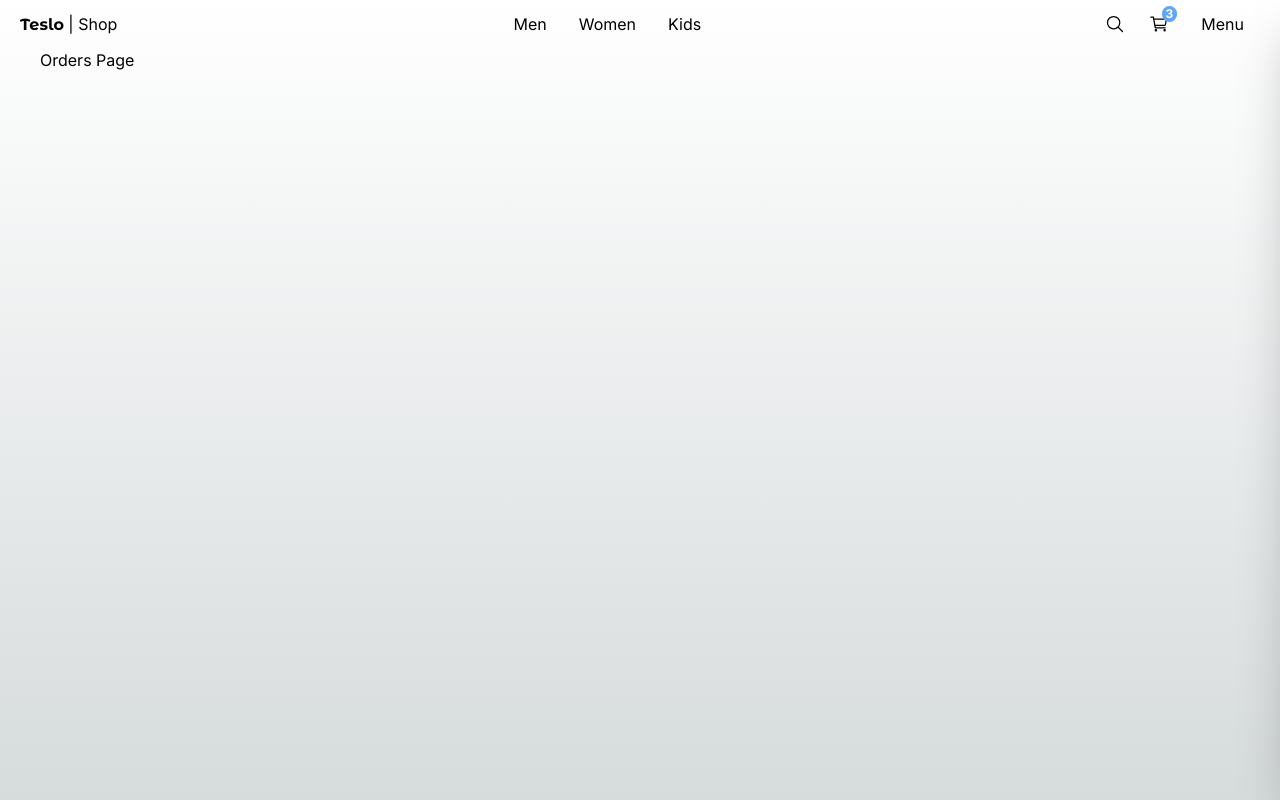
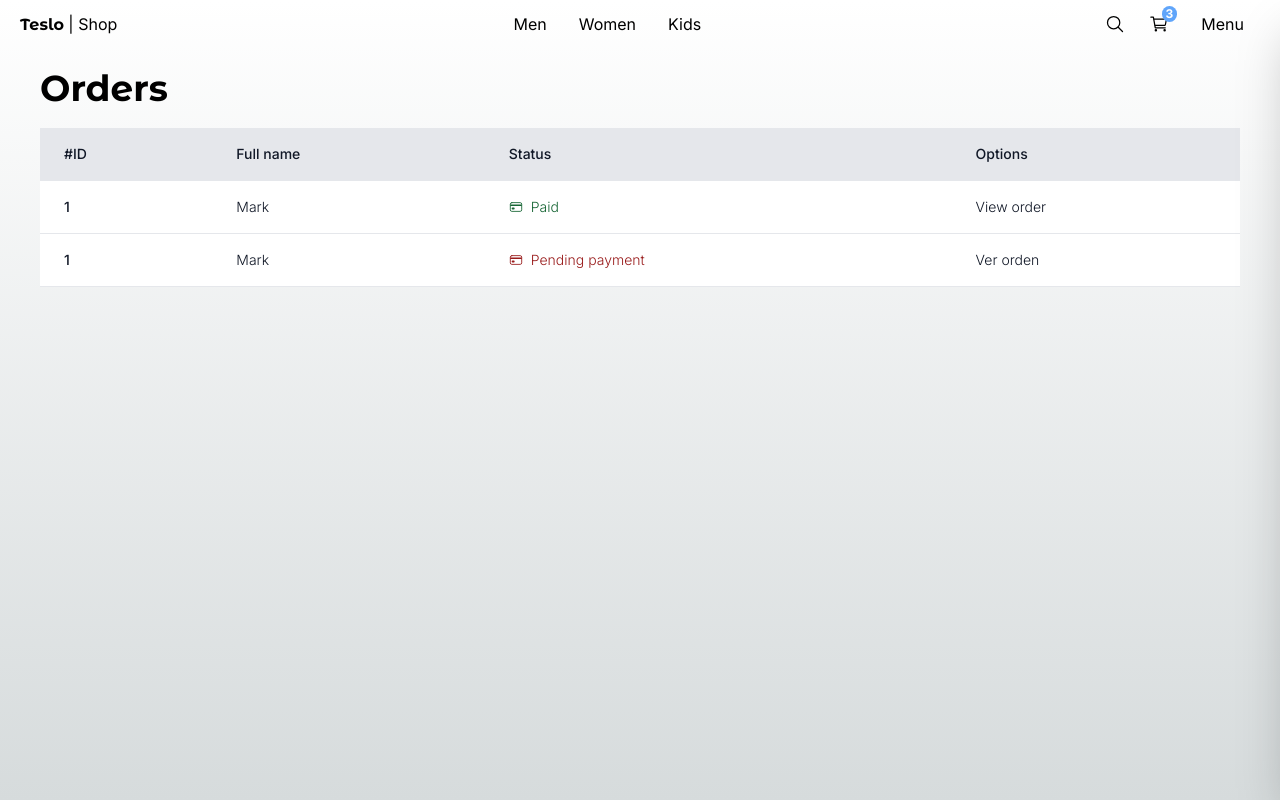
Before and after one commit to Carloslt5/next-course, a Next.js app in the folder 04-teslo-shop/: page /orders in a window 1280 px wide. Built offline with nearby package versions, Linux system fonts and the light colour scheme.

Commit message:
🔨 task: add orders list page

```diff
--- a/04-teslo-shop/src/app/(shop)/orders/page.tsx
+++ b/04-teslo-shop/src/app/(shop)/orders/page.tsx
@@ -1,7 +1,61 @@
+import { Title } from "@/components/ui/Title";
+import Link from "next/link";
+import { IoCardOutline } from "react-icons/io5";
+
 export default function OrdersPage() {
   return (
-    <div>
-      <h1>Orders Page</h1>
-    </div>
+    <>
+      <Title title="Orders" />
+
+      <div className="mb-10">
+        <table className="min-w-full">
+          <thead className="bg-gray-200 border-b">
+            <tr>
+              <th scope="col" className="text-sm font-medium text-gray-900 px-6 py-4 text-left">
+                #ID
+              </th>
+              <th scope="col" className="text-sm font-medium text-gray-900 px-6 py-4 text-left">
+                Full name
+              </th>
+              <th scope="col" className="text-sm font-medium text-gray-900 px-6 py-4 text-left">
+                Status
+              </th>
+              <th scope="col" className="text-sm font-medium text-gray-900 px-6 py-4 text-left">
+                Options
+              </th>
+            </tr>
+          </thead>
+          <tbody>
+            <tr className="bg-white border-b transition duration-300 ease-in-out hover:bg-gray-100">
+              <td className="px-6 py-4 whitespace-nowrap text-sm font-medium text-gray-900">1</td>
+              <td className="text-sm text-gray-900 font-light px-6 py-4 whitespace-nowrap">Mark</td>
+              <td className="flex items-center text-sm  text-gray-900 font-light px-6 py-4 whitespace-nowrap">
+                <IoCardOutline className="text-green-800" />
+                <span className="mx-2 text-green-800">Paid</span>
+              </td>
+              <td className="text-sm text-gray-900 font-light px-6 ">
+                <Link href="/orders/123" className="hover:underline">
+                  View order
+                </Link>
+              </td>
+            </tr>
+
+            <tr className="bg-white border-b transition duration-300 ease-in-out hover:bg-gray-100">
+              <td className="px-6 py-4 whitespace-nowrap text-sm font-medium text-gray-900">1</td>
+              <td className="text-sm text-gray-900 font-light px-6 py-4 whitespace-nowrap">Mark</td>
+              <td className="flex items-center text-sm  text-gray-900 font-light px-6 py-4 whitespace-nowrap">
+                <IoCardOutline className="text-red-800" />
+                <span className="mx-2 text-red-800">Pending payment</span>
+              </td>
+              <td className="text-sm text-gray-900 font-light px-6 ">
+                <Link href="/orders/123" className="hover:underline">
+                  Ver orden
+                </Link>
+              </td>
+            </tr>
+          </tbody>
+        </table>
+      </div>
+    </>
   );
 }
```
